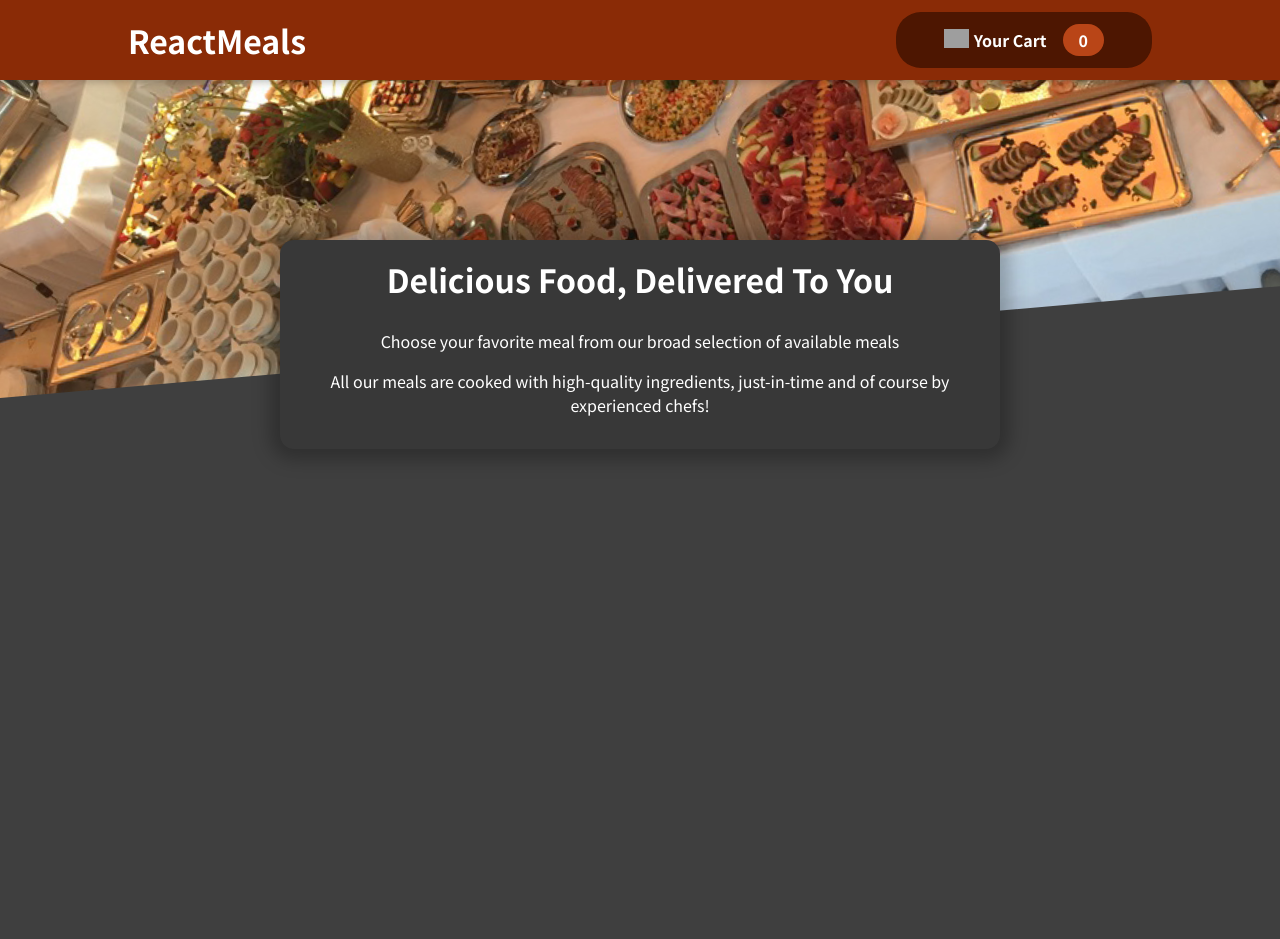
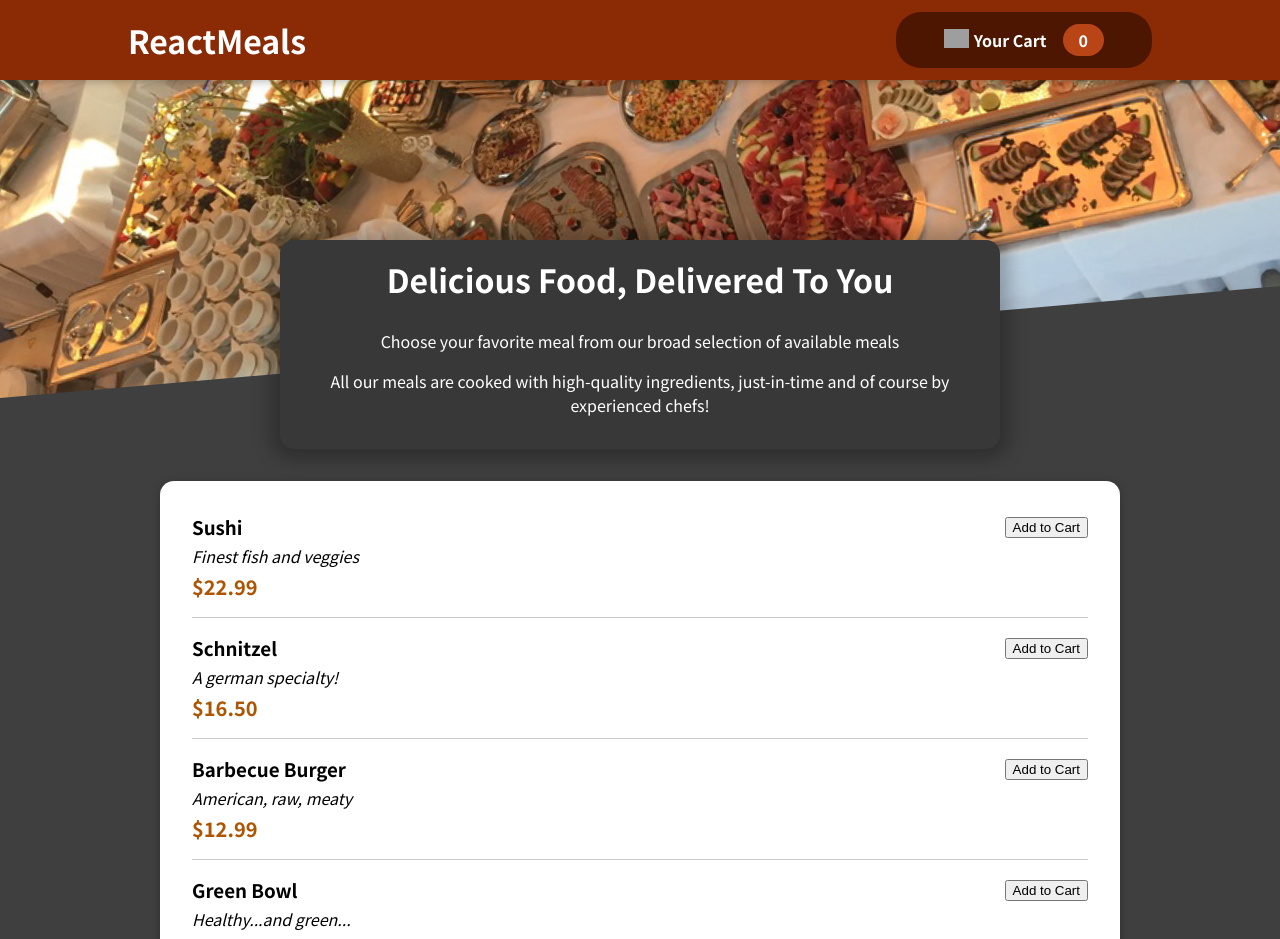
Before and after one commit to apoorvnema/restaurant-website-react, a React (Create React App) app: page / in a window 1280 px wide. Shown: the top 939 px of the page. Before the commit the page ends 800 px from the top, so only its background shows below. Built offline with nearby package versions, Linux system fonts and the light colour scheme; grey boxes are pictures that could not be loaded.

Commit message:
[NEW]: Item List

```diff
--- a/src/components/Meals/AvailableMeals.js
+++ b/src/components/Meals/AvailableMeals.js
@@ -1,5 +1,7 @@
 import React from 'react'
+import Card from '../UI/Card'
 import classes from './AvailableMeals.module.css'
+import MealItem from './MealItem/MealItem';
 
 const DUMMY_MEALS = [
     {
@@ -30,18 +32,16 @@
 
 const AvailableMeals = () => {
     const mealsList = DUMMY_MEALS.map((meal) => (
-        <li key={meal.id}>
-            <h3>{meal.name}</h3>
-            <p>{meal.description}</p>
-            <p>{meal.price}</p>
-        </li>
+        <MealItem key={meal.id} name={meal.name} description={meal.description} price={meal.price}/>
     ));
 
     return (
         <section className={classes.meals}>
-            <ul>
-                {mealsList}
-            </ul>
+            <Card>
+                <ul>
+                    {mealsList}
+                </ul>
+            </Card>
         </section>
     )
 }
--- /dev/null
+++ b/src/components/Meals/MealItem/MealItem.js
@@ -0,0 +1,21 @@
+import React from 'react'
+import classes from './MealItem.module.css'
+
+const MealItem = (props) => {
+    const price = `$${props.price.toFixed(2)}`
+
+    return (
+        <li className={classes.meal}>
+            <div>
+                <h3>{props.name}</h3>
+                <div className={classes.description}>{props.description}</div>
+                <div className={classes.price}>{price}</div>
+            </div>
+            <div>
+                <button className='button'>Add to Cart</button>
+            </div>
+        </li>
+    )
+}
+
+export default MealItem
--- /dev/null
+++ b/src/components/Meals/MealItem/MealItem.module.css
@@ -0,0 +1,22 @@
+.meal {
+    display: flex;
+    justify-content: space-between;
+    margin: 1rem;
+    padding-bottom: 1rem;
+    border-bottom: 1px solid #ccc;
+}
+
+.meal h3 {
+    margin: 0 0 0.25rem 0;
+}
+
+.description {
+    font-style: italic;
+}
+
+.price {
+    margin-top: 0.25rem;
+    font-weight: bold;
+    color: #ad5502;
+    font-size: 1.25rem;
+}
--- a/src/components/Meals/Meals.js
+++ b/src/components/Meals/Meals.js
@@ -6,7 +6,7 @@
   return (
     <>
         <MealsSummary />
-        {/* <AvailableMeals /> */}
+        <AvailableMeals />
     </>
   )
 }
--- /dev/null
+++ b/src/components/UI/Card.js
@@ -0,0 +1,10 @@
+import React from 'react'
+import classes from './Card.module.css'
+
+const Card = (props) => {
+  return (
+    <div className={classes.card}>{props.children}</div>
+  )
+}
+
+export default Card
--- /dev/null
+++ b/src/components/UI/Card.module.css
@@ -0,0 +1,6 @@
+.card {
+    padding: 1rem;
+    box-shadow: 0 2px 8px rgba(0, 0, 0, 0.25);
+    border-radius: 14px;
+    background-color: white;
+}
```
Also changed, not shown: src/components/Meals/MealItem/MealItemForm.js (added), src/components/Meals/MealItem/MealItemForm.module.css (added).
